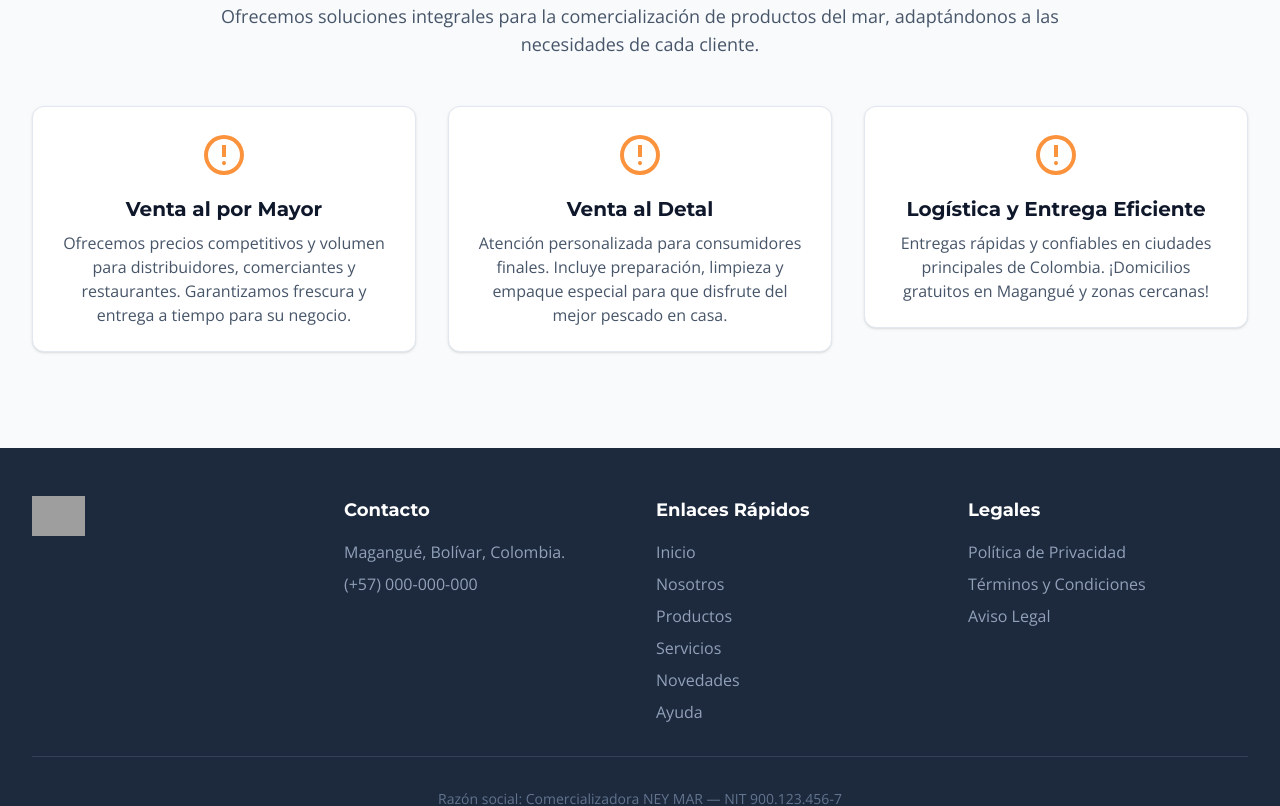
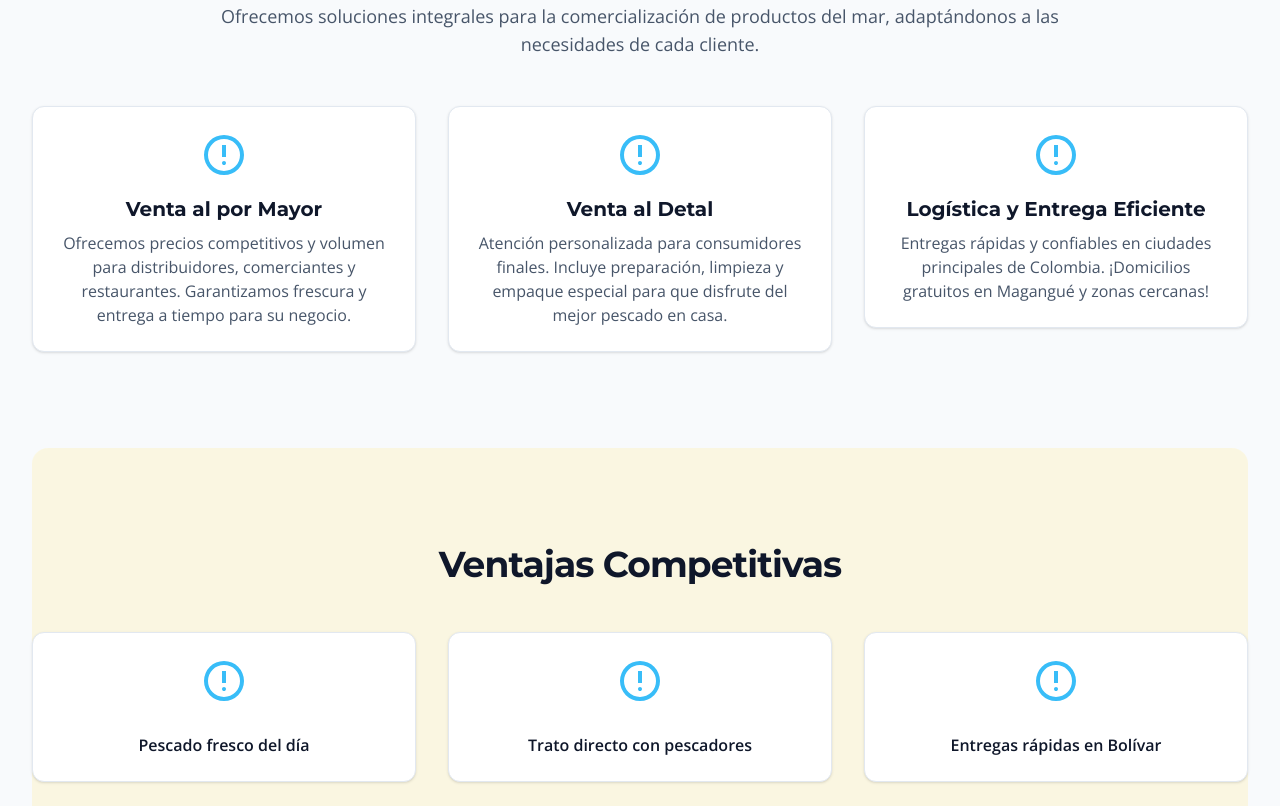
Before and after one commit to guyacevedo/comercializadora-neymar, an Angular app: page /home in a window 1280 px wide. Shown: the part 2340-3146 px from the top of the page. Built offline with nearby package versions, Linux system fonts and the light colour scheme; grey boxes are pictures that could not be loaded.

Commit message:
I created advantages-competitives section

```diff
--- a/package.json
+++ b/package.json
@@ -1,6 +1,6 @@
 {
   "name": "comercializadora-neymar",
-  "version": "0.0.5",
+  "version": "0.0.6",
   "scripts": {
     "ng": "ng",
     "start": "ng serve",
--- /dev/null
+++ b/src/app/features/landing/components/advantages-section/advantages-section.component.html
@@ -0,0 +1,17 @@
+<section class="py-16 sm:py-24 bg-sand/50 rounded-xl" id="ventajas">
+  <div class="max-w-3xl mx-auto text-center">
+    <h2 class="font-display text-3xl sm:text-4xl font-bold tracking-tight text-text-light">
+      Ventajas Competitivas
+    </h2>
+  </div>
+  <div class="mt-12 grid grid-cols-1 md:grid-cols-3 gap-8 text-center">
+    @for (item of advantages; track item.description) {
+      <div
+        class="flex flex-col items-center gap-3 p-6 rounded-lg bg-white border border-slate-200 shadow-sm transition-all duration-300 hover:shadow-lg hover:-translate-y-1"
+      >
+        <app-svg-icon [icon]="item.icon" size="48px" class="text-primary mb-4"></app-svg-icon>
+        <p class="font-semibold text-text-light font-body">{{ item.description }}</p>
+      </div>
+    }
+  </div>
+</section>
--- /dev/null
+++ b/src/app/features/landing/components/advantages-section/advantages-section.component.ts
@@ -0,0 +1,31 @@
+import { ChangeDetectionStrategy, Component } from '@angular/core';
+import { ICON_PATHS } from '../../../../shared/icons/icon-paths';
+import { SvgIconComponent } from '../../../../shared/icons/svg-icon.component';
+
+export interface AdvantageItem {
+  icon: keyof typeof ICON_PATHS;
+  description: string;
+}
+
+@Component({
+  selector: 'app-advantages-section',
+  imports: [SvgIconComponent],
+  templateUrl: './advantages-section.component.html',
+  changeDetection: ChangeDetectionStrategy.OnPush,
+})
+export class AdvantagesSectionComponent {
+  advantages: AdvantageItem[] = [
+    {
+      icon: 'error',
+      description: 'Pescado fresco del día',
+    },
+    {
+      icon: 'error',
+      description: 'Trato directo con pescadores',
+    },
+    {
+      icon: 'error',
+      description: 'Entregas rápidas en Bolívar',
+    },
+  ];
+}
--- a/src/app/features/landing/components/services-card/services-card.component.html
+++ b/src/app/features/landing/components/services-card/services-card.component.html
@@ -1,7 +1,7 @@
 <div
   class="bg-white p-6 rounded-lg border border-slate-200 shadow-sm flex flex-col items-center text-center transition-all duration-300 hover:shadow-lg hover:-translate-y-1"
 >
-  <app-svg-icon [icon]="icon()" size="48px" class="text-accent mb-4"></app-svg-icon>
+  <app-svg-icon [icon]="icon()" size="48px" class="text-primary mb-4"></app-svg-icon>
   <h3 class="text-xl font-bold text-text-light font-display">{{ title() }}</h3>
   <p class="mt-2 text-text-secondary-light flex-grow font-body">
     {{ description() }}
--- a/src/app/features/landing/pages/home-page/home-page.component.html
+++ b/src/app/features/landing/pages/home-page/home-page.component.html
@@ -3,4 +3,5 @@
   <app-about-section></app-about-section>
   <app-products-section></app-products-section>
   <app-services-section></app-services-section>
+  <app-advantages-section></app-advantages-section>
 </main>
--- a/src/app/features/landing/pages/home-page/home-page.component.ts
+++ b/src/app/features/landing/pages/home-page/home-page.component.ts
@@ -3,10 +3,11 @@ import { HeroSectionComponent } from "../../components/hero-section/hero-section
 import { AboutSectionComponent } from "../../components/about-section/about-section.component";
 import { ProductsSectionComponent } from "../../components/products-section/products-section.component";
 import { ServicesSectionComponent } from "../../components/services-section/services-section.component";
+import { AdvantagesSectionComponent } from "../../components/advantages-section/advantages-section.component";
 
 @Component({
   selector: 'app-home-page',
-  imports: [HeroSectionComponent, AboutSectionComponent, ProductsSectionComponent, ServicesSectionComponent],
+  imports: [HeroSectionComponent, AboutSectionComponent, ProductsSectionComponent, ServicesSectionComponent, AdvantagesSectionComponent],
   templateUrl: './home-page.component.html',
   changeDetection: ChangeDetectionStrategy.OnPush
 })
```
